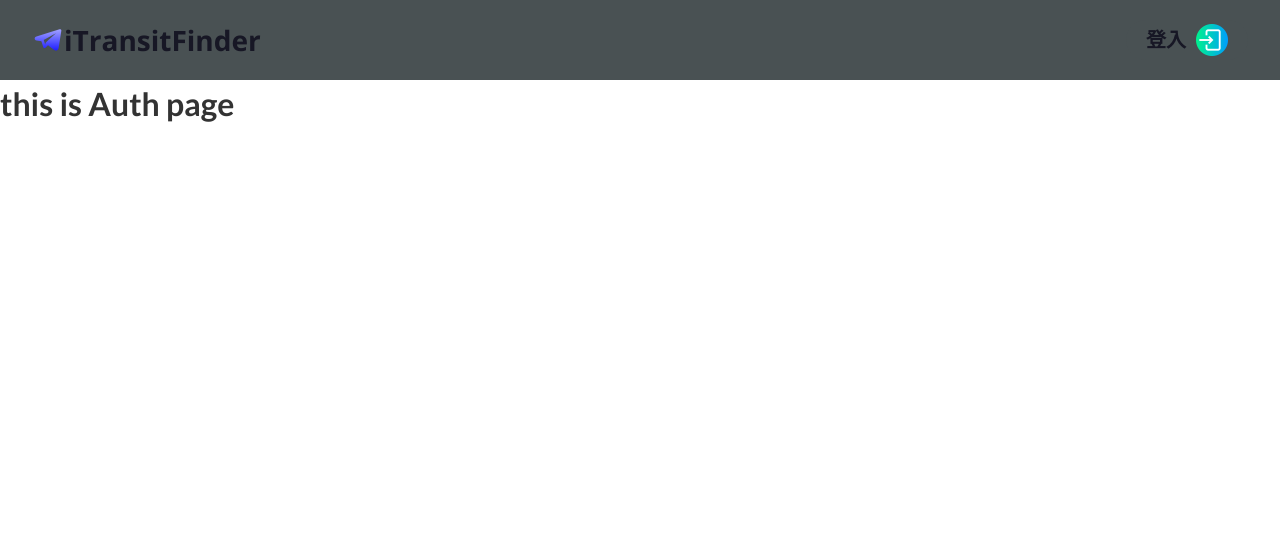
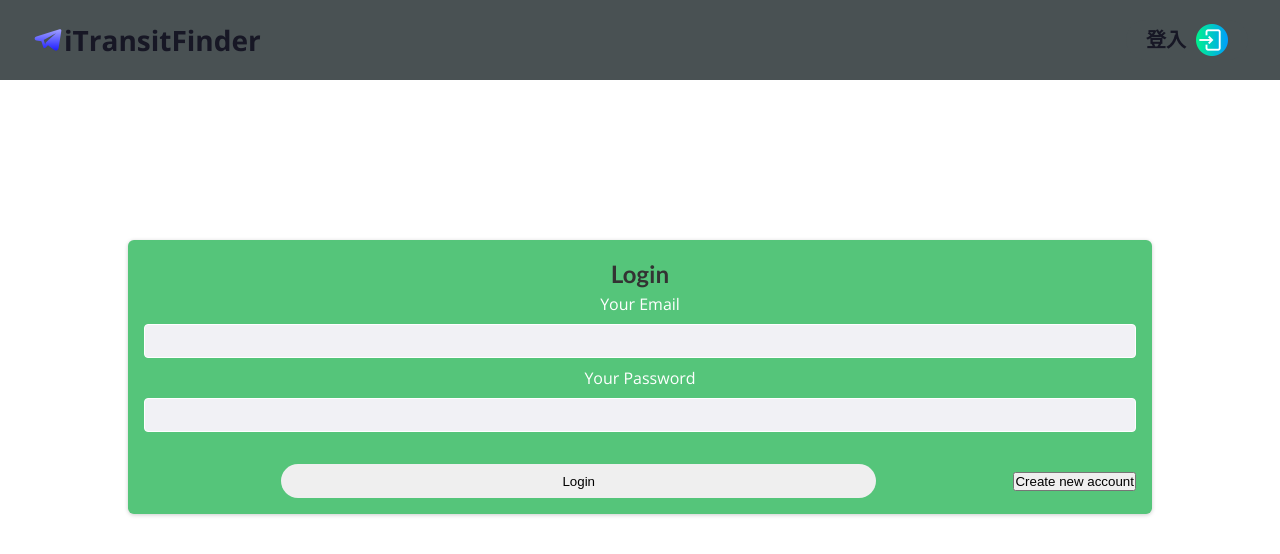
Before and after one commit to jeff0518/iTransitFinder, a Next.js app: page /auth in a window 1280 px wide. Shown: the top 554 px of the page. Built offline with nearby package versions, Linux system fonts and the light colour scheme; no server answers.

Commit message:
feat: 登入畫面

```diff
--- a/components/auth/AuthForm.jsx
+++ b/components/auth/AuthForm.jsx
@@ -52,7 +52,7 @@ function AuthForm() {
       if (!result.error) {
         router.replace("/");
       }
-      router.push("/auth");
+      router.push("/");
     } else {
       try {
         const result = await createUser(enterEmail, enterPassword);
--- a/pages/_app.jsx
+++ b/pages/_app.jsx
@@ -1,3 +1,4 @@
+import { SessionProvider } from "next-auth/react";
 import NavigationProvider from "@/context/NavigationContext";
 import SearchProvider from "@/context/SearchContext";
 import Layout from "../layout/Layout";
@@ -6,6 +7,7 @@ import "@/styles/globals.css";
 
 export default function App({ Component, pageProps }) {
   return (
+    <SessionProvider session={pageProps.session}>
       <NavigationProvider>
         <SearchProvider>
           <Layout>
@@ -13,5 +15,6 @@ export default function App({ Component, pageProps }) {
           </Layout>
         </SearchProvider>
       </NavigationProvider>
+    </SessionProvider>
   );
 }
--- a/pages/auth/index.jsx
+++ b/pages/auth/index.jsx
@@ -1,7 +1,28 @@
+import { useRouter } from "next/router";
+import { useEffect, useState } from "react";
+import { getSession } from "next-auth/react";
+import AuthForm from "@/components/auth/AuthForm";
+
 function AuthPage() {
+  const [isLoading, setIsLoading] = useState(true);
+  const router = useRouter();
+
+  useEffect(() => {
+    getSession().then((session) => {
+      if (session) {
+        router.replace("/");
+      } else {
+        setIsLoading(false);
+      }
+    });
+  }, [router]);
+
+  if (isLoading) {
+    return <p>Loading...</p>;
+  }
   return (
     <>
-      <h1>this is Auth page</h1>
+      <AuthForm />
     </>
   );
 }
```
Lines whose indentation alone changed are shown as unchanged.
